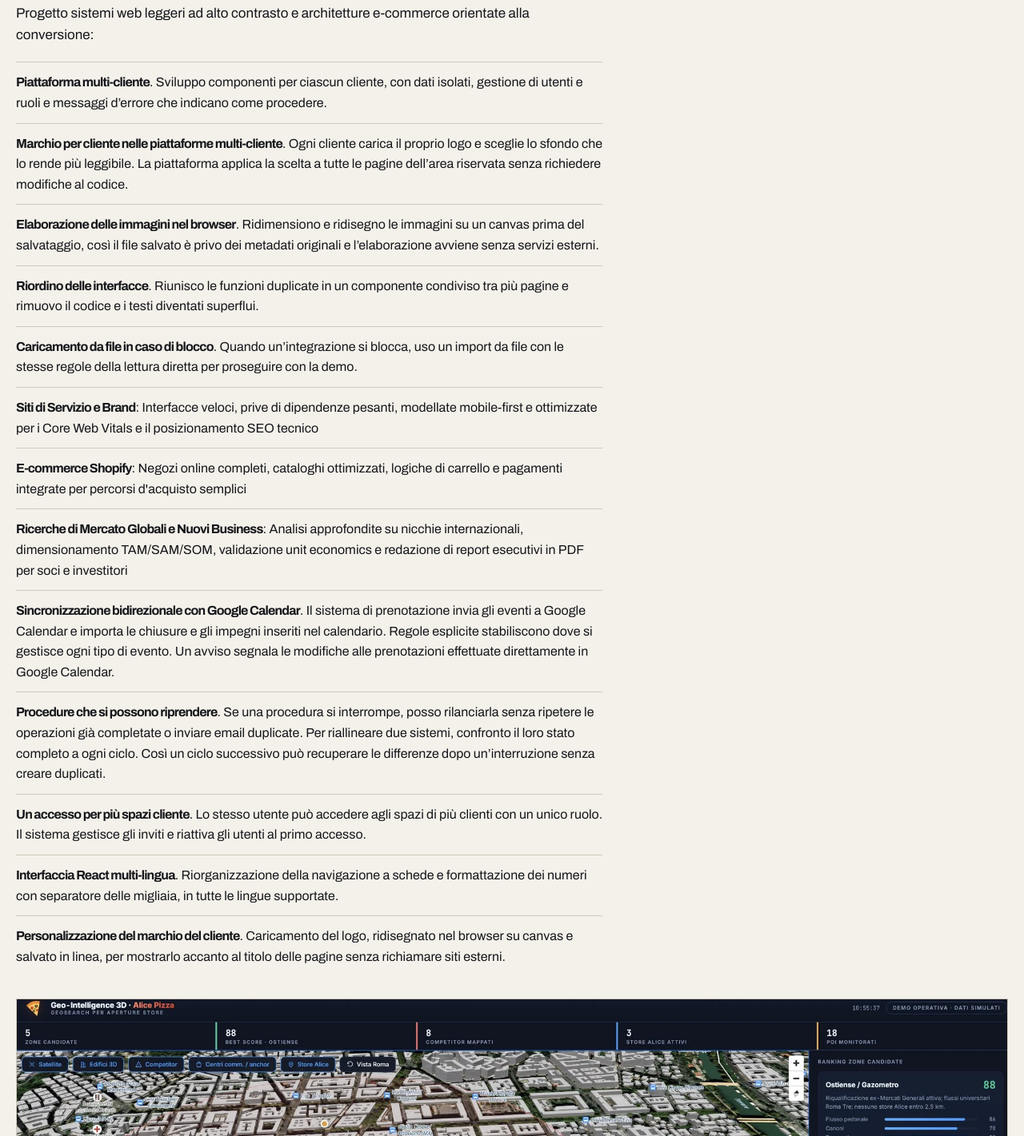
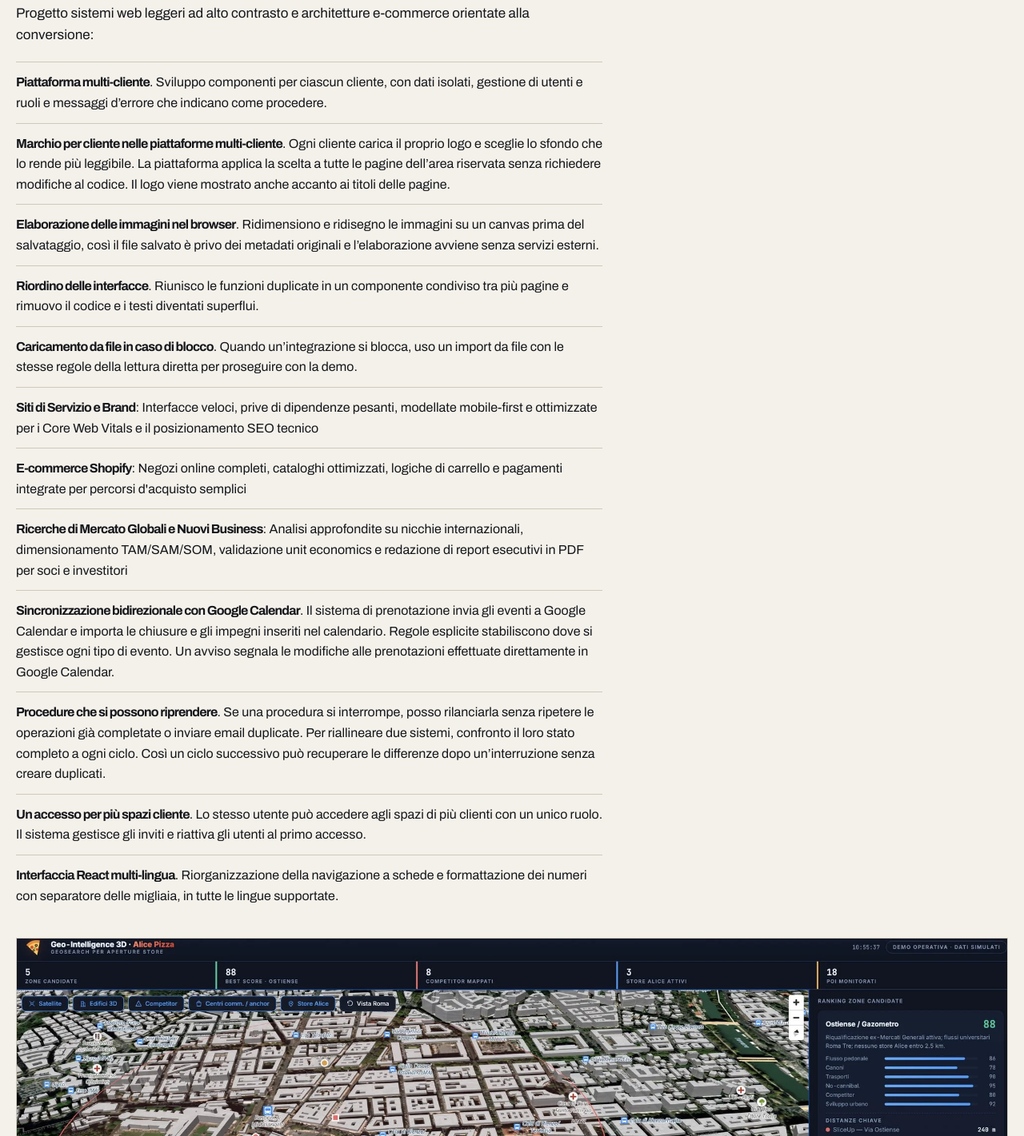
Before and after one commit to nicolavaligi/nicola-valigi, a plain HTML site: page competenze.html in a window 1280 px wide. Shown: the part 9321-10742 px from the top of the page at 80% size. Drawn offline with Linux system fonts and the light colour scheme.

Commit message:
Consolida la voce italiana sul marchio multi-cliente

```diff
--- a/competenze.html
+++ b/competenze.html
@@ -264,7 +264,7 @@
     <p>Progetto sistemi web leggeri ad alto contrasto e architetture e-commerce orientate alla conversione:</p>
     <ul class="numeri">
       <li><strong>Piattaforma multi-cliente</strong>. Sviluppo componenti per ciascun cliente, con dati isolati, gestione di utenti e ruoli e messaggi d’errore che indicano come procedere.</li>
-      <li><strong>Marchio per cliente nelle piattaforme multi-cliente</strong>. Ogni cliente carica il proprio logo e sceglie lo sfondo che lo rende più leggibile. La piattaforma applica la scelta a tutte le pagine dell’area riservata senza richiedere modifiche al codice.</li>
+      <li><strong>Marchio per cliente nelle piattaforme multi-cliente</strong>. Ogni cliente carica il proprio logo e sceglie lo sfondo che lo rende più leggibile. La piattaforma applica la scelta a tutte le pagine dell’area riservata senza richiedere modifiche al codice. Il logo viene mostrato anche accanto ai titoli delle pagine.</li>
       <li><strong>Elaborazione delle immagini nel browser</strong>. Ridimensiono e ridisegno le immagini su un canvas prima del salvataggio, così il file salvato è privo dei metadati originali e l’elaborazione avviene senza servizi esterni.</li>
       <li><strong>Riordino delle interfacce</strong>. Riunisco le funzioni duplicate in un componente condiviso tra più pagine e rimuovo il codice e i testi diventati superflui.</li>
       <li><strong>Caricamento da file in caso di blocco</strong>. Quando un’integrazione si blocca, uso un import da file con le stesse regole della lettura diretta per proseguire con la demo.</li>
@@ -275,7 +275,6 @@
       <li><strong>Procedure che si possono riprendere</strong>. Se una procedura si interrompe, posso rilanciarla senza ripetere le operazioni già completate o inviare email duplicate. Per riallineare due sistemi, confronto il loro stato completo a ogni ciclo. Così un ciclo successivo può recuperare le differenze dopo un’interruzione senza creare duplicati.</li>
       <li><strong>Un accesso per più spazi cliente</strong>. Lo stesso utente può accedere agli spazi di più clienti con un unico ruolo. Il sistema gestisce gli inviti e riattiva gli utenti al primo accesso.</li>
       <li><strong>Interfaccia React multi-lingua</strong>. Riorganizzazione della navigazione a schede e formattazione dei numeri con separatore delle migliaia, in tutte le lingue supportate.</li>
-      <li><strong>Personalizzazione del marchio del cliente</strong>. Caricamento del logo, ridisegnato nel browser su canvas e salvato in linea, per mostrarlo accanto al titolo delle pagine senza richiamare siti esterni.</li>
     </ul>
 
     <figure class="anteprima">
```
